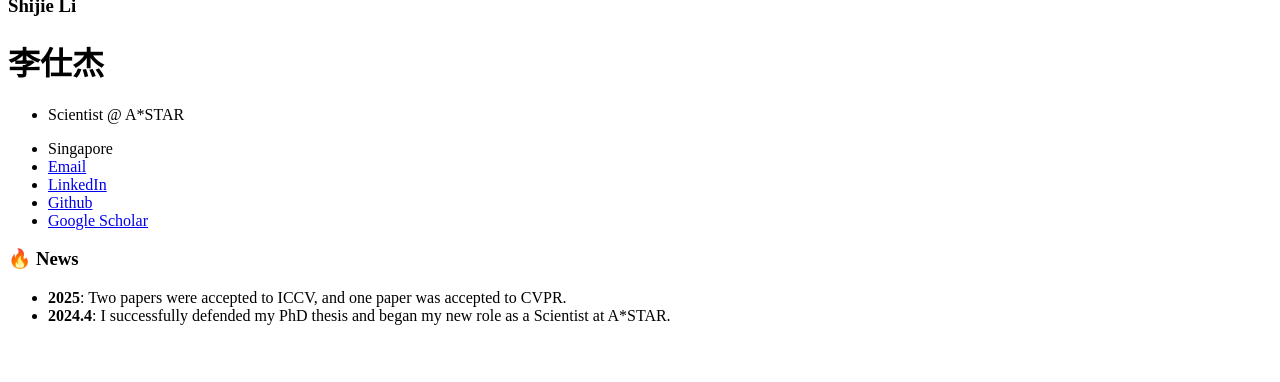
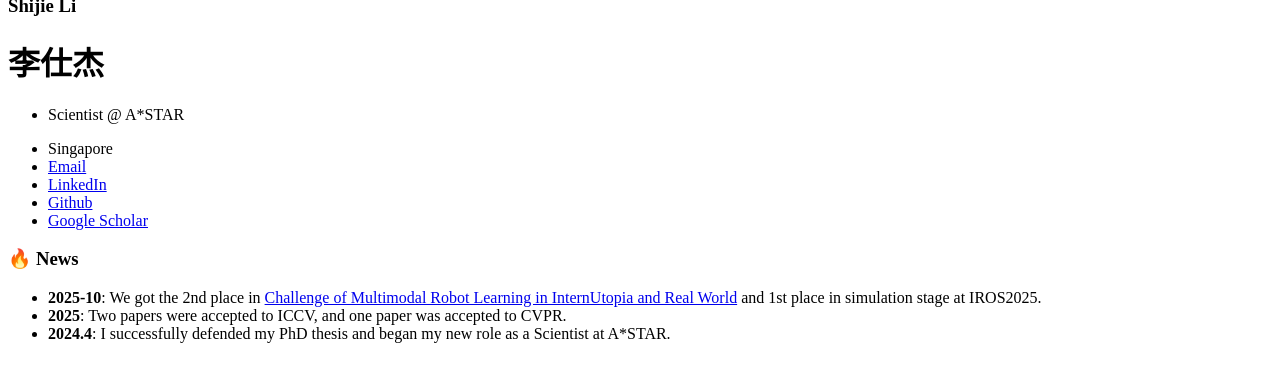
Before and after one commit to sj-li/sj-li.github.io, a Jekyll site: the page built from _pages/includes/news.md, in a window 1280 px wide, cut to the strip 514-896 px from the top of the page. Built offline with Jekyll 4.4.1, drawn with Linux system fonts in a browser that asks for light colours; our own code applies the rules of GitHub Pages for plain Markdown files.

Commit message:
Update news.md

```diff
--- a/_pages/includes/news.md
+++ b/_pages/includes/news.md
@@ -3,5 +3,6 @@
 
 # 🔥 News
 
+- <strong>2025-10</strong>: We got the 2nd place in <a href="https://internrobotics.shlab.org.cn/workshop/2025/">Challenge of Multimodal Robot Learning in InternUtopia and Real World</a> and 1st place in simulation stage at IROS2025.
 - <strong>2025</strong>: Two papers were accepted to ICCV, and one paper was accepted to CVPR.
 - <strong>2024.4</strong>: I successfully defended my PhD thesis and began my new role as a Scientist at A*STAR.
```
